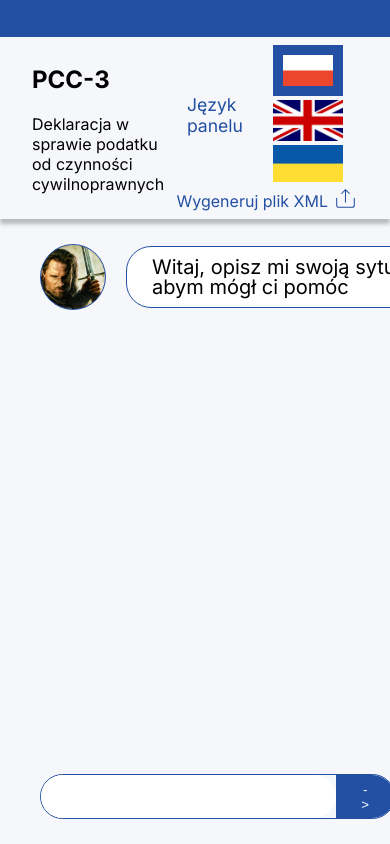
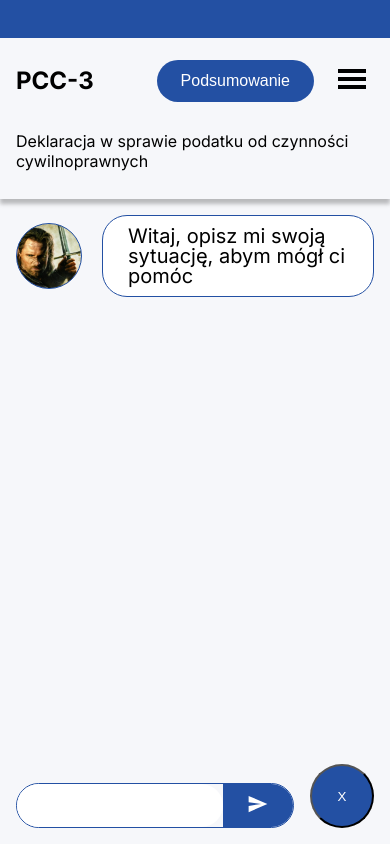
Before and after one commit to LenartPiotr/HackYeah2024, a React (Vite) app in the folder frontend/: page / in a window 390 px wide. Built offline with nearby package versions, Linux system fonts and the light colour scheme.

Commit message:
Frontend made responsive!

```diff
--- a/frontend/src/App.scss
+++ b/frontend/src/App.scss
@@ -2,6 +2,7 @@
     display: flex;
     height: 100%;
     overflow: hidden;
+    position: relative;
 
     & > * {
         flex-basis:  50%;
--- a/frontend/src/App.tsx
+++ b/frontend/src/App.tsx
@@ -14,6 +14,7 @@ function App() {
   });
 
   const [responses, setResponses] = useState<SummaryType[]>([]);
+  const [summaryToggle, setSummaryToggle] = useState<boolean>(false);
 
   const addResponses = (responseData: SummaryType[])  => setResponses((prev) => [...prev, ...responseData]);
 
@@ -26,10 +27,10 @@ function App() {
   return (
     <>
       <HeaderBar />
-      <Header settings={settings} changeLanguage={changeBotLanguage} />
+      <Header settings={settings} changeLanguage={changeBotLanguage} setSummaryToggle={setSummaryToggle} />
       <main className='main-layout'>
         <ChatBot addResponses={addResponses} />
-        <Summary settings={settings} responses={responses} />
+        <Summary settings={settings} responses={responses} summaryToggle={summaryToggle} />
       </main>
     </>
   )
--- a/frontend/src/_library.scss
+++ b/frontend/src/_library.scss
@@ -1,3 +1,4 @@
 $primary-color: #2350a3;
 $secondary-color: #f6f7fa;
 $dark: #353A40;
+$max-width-mobile: 767px;
--- a/frontend/src/components/ChatBot/ChatBot.tsx
+++ b/frontend/src/components/ChatBot/ChatBot.tsx
@@ -4,6 +4,7 @@ import { MessageType, SummaryType } from '../../types';
 import loadingGif from "../../assets/loading.gif";
 import { useMutation } from "react-query";
 import axios from "axios";
+import { IoSendSharp } from "react-icons/io5";
 
 const ChatBot = ({ addResponses }: ChatBotProps) => {
   const [message, setMessage] = useState<string>("");
@@ -73,7 +74,9 @@ const ChatBot = ({ addResponses }: ChatBotProps) => {
       <div className="input-row">
         <div className="input-wrapper">
           <input name="message" ref={input} value={message} onChange={(e) => setMessage(e.target.value)} autoComplete="off"/>
-          <button className="send" onClick={handleButton}>-&gt;</button>
+          <button className="send" onClick={handleButton}>
+            <IoSendSharp />
+          </button>
         </div>
         <button type="button" className="mic">X</button>
       </div>
--- a/frontend/src/components/ChatBot/ChatBox.scss
+++ b/frontend/src/components/ChatBot/ChatBox.scss
@@ -7,15 +7,23 @@
 	display: flex;
 	flex-direction: column;
 
-	& .messages {
+	@media (max-width: l.$max-width-mobile) {
+		flex-basis: 100%;
+	}
+
+	.messages {
 		display: flex;
 		flex-direction: column;
 		flex-grow: 1;
 		gap: 15px;
 		overflow-y: auto;
-		padding: 25px 40px;
+		padding: 1.5rem 2rem;
 
-		& .message-wrapper {
+		@media (max-width: l.$max-width-mobile) {
+			padding: 1rem;
+		}
+
+		.message-wrapper {
 			align-items: center;
 			display: flex;
 			gap: 20px;
@@ -29,7 +37,7 @@
 				}
 			}
 
-			& .avatar {
+			.avatar {
 				background: url("../../assets/avatar-placeholder.jpg");
 				background-size: cover;
 				background-position: center center;
@@ -40,7 +48,7 @@
 				height: 64px;
 			}
 
-			& .message {
+			.message {
 				background-color: #fff;
 				border: 1px solid l.$primary-color;
 				border-radius: 25px;
@@ -51,43 +59,54 @@
 		}
 	}
 
-	& .message.from-user {
+	.message.from-user {
 		margin-left: unset;
 		margin-right: auto;
 	}
 
-	& .input-row {
+	.input-row {
 		align-items: end;
 		display: flex;
-		gap: 25px;
+		gap: 1.5rem;
 		height: 50px;
 		padding: 10px 40px 25px;
 
-		& .input-wrapper {
+		@media (max-width: l.$max-width-mobile) {
+			gap: 1rem;
+			padding: 1rem;
+		}
+
+		.input-wrapper {
 			border: 1px solid #2350a3;
 			border-radius: 25px;
 			display: flex;
 			flex-grow: 1;
 
-			& input {
+			input {
 				flex-grow: 1;
 				font-size: 20px;
 				padding: 10px 15px;
 				border: none;
 				outline: none;
 				border-radius: 25px;
+
+				@media (max-width: l.$max-width-mobile) { width: 0; }
 			}
 
-			& button {
+			button {
 				border: none;
 				border-radius: 0 25px 25px 0;
 				cursor: pointer;
 				padding: 0 25px;
+
+				svg {
+					width: 20px;
+					height: 20px;
+				}
 			}
-
 		}
 
-		& button {
+		button {
 			background-color: l.$primary-color;
 			color: #fff;
 
--- a/frontend/src/components/Header/Header.tsx
+++ b/frontend/src/components/Header/Header.tsx
@@ -6,8 +6,19 @@ import { Settings } from '../../types';
 import './header.scss';
 import { Languages } from '../../enums';
 import { CiImport, CiExport } from "react-icons/ci";
+import { GiHamburgerMenu } from "react-icons/gi";
+import { useRef } from 'react';
 
-const Header = ({ settings, changeLanguage }: HeaderProps) => {
+const Header = ({ settings, changeLanguage, setSummaryToggle }: HeaderProps) => {
+    const settingsPanel = useRef<HTMLDivElement>(null);
+
+    const handleSummary = () => {
+        setSummaryToggle(value => !value);
+    }
+
+    const handleMenu = () => {
+        settingsPanel.current?.classList.toggle("active");
+    }
 
     const handleXml = () => {
         const d = new Date();
@@ -31,12 +42,20 @@ const Header = ({ settings, changeLanguage }: HeaderProps) => {
     return (
         <header className='header-main'>
             <div className='form-info'>
-                <h2>PCC-3</h2>
+                <div className='heading-wrapper'>
+                    <h2>PCC-3</h2>
+                    <button className='summary-toggle' onClick={handleSummary}>
+                        Podsumowanie
+                    </button>
+                    <button className='menu-toggle' onClick={handleMenu}>
+                        <GiHamburgerMenu />
+                    </button>
+                </div>
                 <p>{messages['form-info-subtitle'][settings.language]}</p>
             </div>
-            <div className='settings-panel'>
+            <div className='settings-panel' ref={settingsPanel}>
                 <div className='languages'>
-                    <p className='language-title'>{messages['language-title'][settings.language]}</p>
+                    <span className='language-title'>{messages['language-title'][settings.language]}</span>
                     <div className="flags">
                         <img
                             src={PolishFlag}
@@ -93,6 +112,7 @@ const messages = {
 type HeaderProps = {
     settings: Settings,
     changeLanguage: (type: Languages) => void,
+    setSummaryToggle: (value: (val: boolean) => boolean) => void,
 };
 
 export default Header;
--- a/frontend/src/components/Header/header.scss
+++ b/frontend/src/components/Header/header.scss
@@ -4,41 +4,105 @@
     background-color: l.$secondary-color;
     display: flex;
     justify-content: space-between;
-    padding: 0.5rem 2rem;
+    padding: 0.5rem 2rem 0.75rem;
     box-shadow: 0px 5px 4px rgba(0, 0, 0, 0.25);
     z-index: 999;
+    @media (max-width: l.$max-width-mobile) {
+        flex-direction: column;
+        padding: 0.5rem 1rem 0.75rem;
+    }
+
+    .heading-wrapper {
+        align-items: center;
+        display: flex;
+        gap: 1rem;
+
+        h2 { flex-grow: 1; }
+
+        button {
+            background: none;
+            border: none;
+            cursor: pointer;
+            display: none;
+
+            @media (max-width: l.$max-width-mobile) {
+                display: unset;
+            }
+
+            &.summary-toggle {
+                background-color: l.$primary-color;
+                border-radius: 25px;
+                color: #fff;
+                font-size: 1rem;
+                padding: 0.75rem 1.5rem;
+            }
+
+            svg {
+                width: 2rem;
+                height: 2rem;
+            }
+        }
+    }
 
     .settings-panel {
         display: flex;
         flex-direction: column;
         justify-content: space-between;
+        overflow: hidden;
+
+        @media (max-width: l.$max-width-mobile) {
+            height: 0;
+            transition: height 0.3s;
+            &.active { height: 8rem; }
+        }
 
         .languages {
+            align-items: center;
             display: flex;
-            align-items: center;
+            gap: 1rem;
+            margin-top: 1rem;
+
+            @media (max-width: l.$max-width-mobile) {
+                align-items: start;
+                flex-direction: column;
+            }
 
             .language-title {
-                padding: 0 15px;
                 color: l.$primary-color;
                 font-size: 1.1rem;
             }
 
-            .flags .active {
-                border: 10px solid l.$primary-color;
-            }
+            .flags {
+                gap: 25px;
 
-            .flags > img {
-                width: 70px;
-                margin: 0 15px;
-                box-sizing: border-box;
-                cursor: pointer;
+                .active {
+                    outline: 8px solid l.$primary-color;
+                }
+
+                & > img {
+                    aspect-ratio: 1.7;
+                    box-sizing: border-box;
+                    cursor: pointer;
+                    margin: 0 15px;
+                    width: 60px;
+
+                    @media (max-width: l.$max-width-mobile) {
+                        outline: 5px;
+                        width: 50px;
+                    }
+                }
             }
         }
 
         .export-functions {
+            color: l.$primary-color;
             display: flex;
             justify-content: end;
-            color: l.$primary-color;
+
+            @media (max-width: l.$max-width-mobile) {
+                justify-content: start;
+                margin-top: 10px;
+            }
 
             .divider {
                 width: 1px;
--- a/frontend/src/components/Summary/Summary.tsx
+++ b/frontend/src/components/Summary/Summary.tsx
@@ -3,7 +3,7 @@ import { Settings, SummaryType } from '../../types';
 import { categoryMap, typeMap } from '../../constans';
 import { FaRegEdit } from "react-icons/fa";
 
-const Summary = ({ settings, responses }: SummaryProps) => {
+const Summary = ({ settings, responses, summaryToggle }: SummaryProps) => {
     const categories = new Set(responses.map((summary: SummaryType) => summary.category));
 
     const summaryElements = [...categories].map((category: string) => {
@@ -36,7 +36,7 @@ const Summary = ({ settings, responses }: SummaryProps) => {
     });
 
     return (
-        <div className='main-summary'>
+        <div className={`main-summary ${summaryToggle && 'active'}`}>
             <h2 className='summary-title'>{messages['summary-title'][settings.language]}</h2>
             {...summaryElements}
             <button className='summary-accept'>{messages['accept-button'][settings.language]}</button>
@@ -65,6 +65,7 @@ const messages = {
 type SummaryProps = {
     settings: Settings,
     responses: SummaryType[],
+    summaryToggle: boolean,
 };
 
 export default Summary;
--- a/frontend/src/components/Summary/summary.scss
+++ b/frontend/src/components/Summary/summary.scss
@@ -3,6 +3,20 @@
 .main-summary {
     padding: 2rem;
     overflow-y: scroll;
+
+    @media (max-width: l.$max-width-mobile) {
+        background: #fff;
+        box-sizing: border-box;
+        position: absolute;
+        height: 100%;
+        width: 100%;
+        right: 100%;
+        transition: right 0.5s;
+
+        &.active {
+            right: 0;
+        }
+    }
 
     .summary-title {
         font-size: 1.7rem;
```
